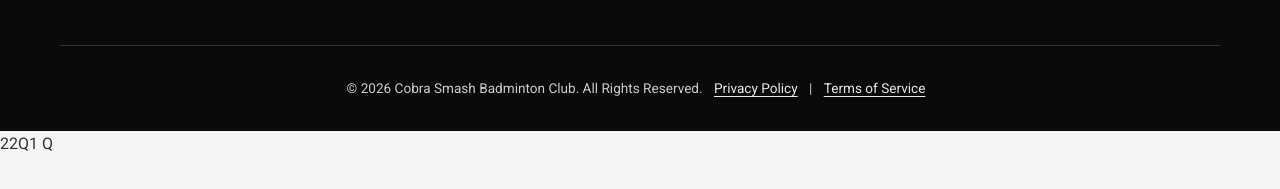
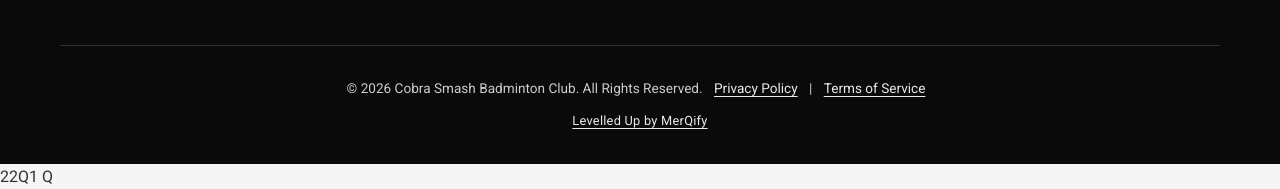
Before and after one commit to cobrasmashbc/Cobrasmash, a plain HTML site: page public/index.html in a window 1280 px wide. Shown: the part 8009-8198 px from the top of the page. Before the commit the page ends 8166 px from the top, so only its background shows below. Drawn offline with nearby package versions, Linux system fonts and the light colour scheme.

Commit message:
Add "Levelled Up by MerQify" footer credit and agent pointer files (#53) (#54)
Footer bottom bar gets a quiet second line linking to merqify.com. AGENTS.md
and GEMINI.md point Codex, Gemini and open-source agents to CLAUDE.md, the
same constitution Claude reads. Sitemap home lastmod bumped.

Co-authored-by: Claude Opus 5.5 <noreply@anthropic.com>

```diff
--- a/public/assets/css/_footer.css
+++ b/public/assets/css/_footer.css
@@ -100,6 +100,10 @@ footer {
     transition: color 0.3s ease;
 }
 
+/* MerQify credit: a quieter second line under the copyright. */
+.footer-bottom .footer-credit { margin-top: 0.75rem; font-size: 0.8rem; letter-spacing: 0.02em; }
+.footer-bottom .footer-credit a { padding: 0.25rem 0.5rem; }
+
 .footer-bottom a:hover,
 .footer-bottom a:focus-visible {
     color: var(--color-cobra-yellow);
--- a/public/index.html
+++ b/public/index.html
@@ -430,6 +430,7 @@ offering competitive match play that provides consistent local visibility.
     <!-- The footer bottom bar remains an excellent practice -->
     <div class="footer-bottom">
         <p>© <span id="year"></span> Cobra Smash Badminton Club. All Rights Reserved. <a href="/privacy/">Privacy Policy</a> | <a href="/terms/">Terms of Service</a></p>
+        <p class="footer-credit"><a href="https://merqify.com/" aria-label="Levelled Up by MerQify (opens merqify.com)">Levelled Up by MerQify</a></p>
     </div>
 </footer>
 
```
Also changed, not shown: 2 other files.
